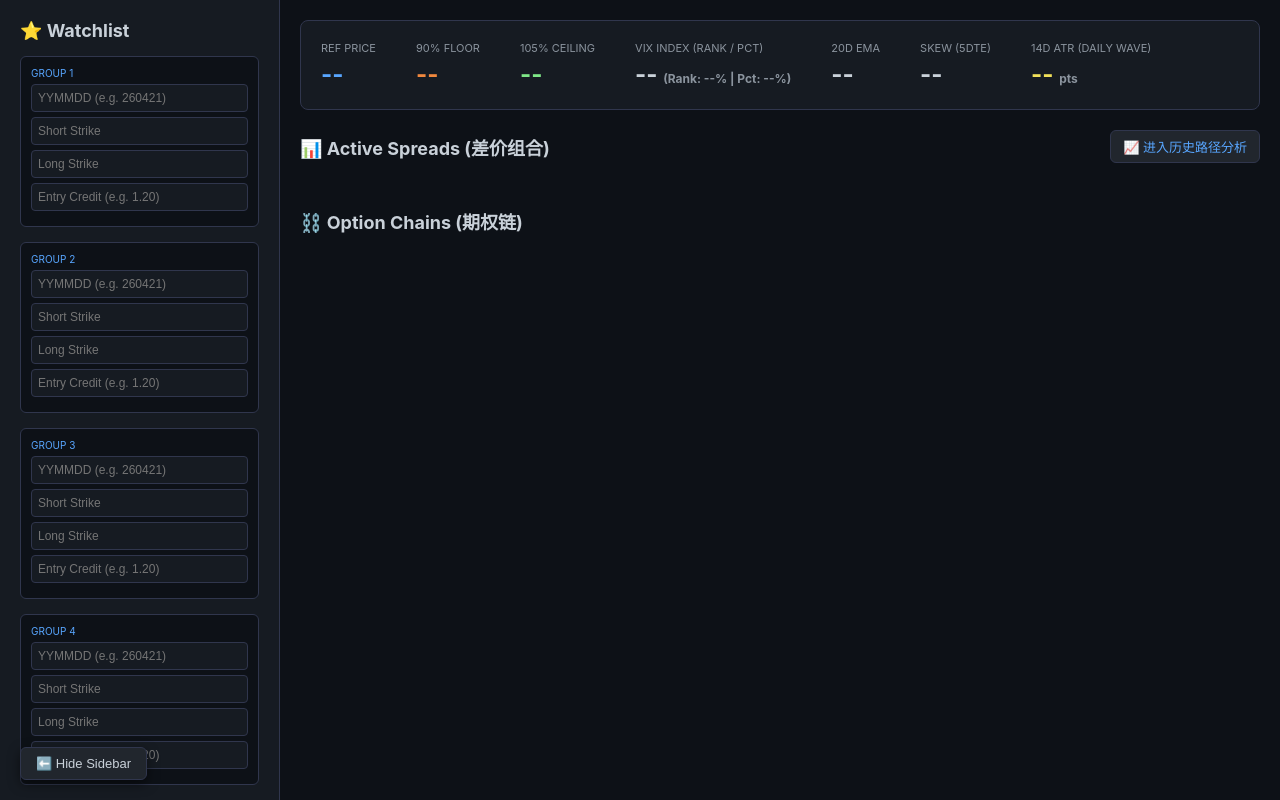
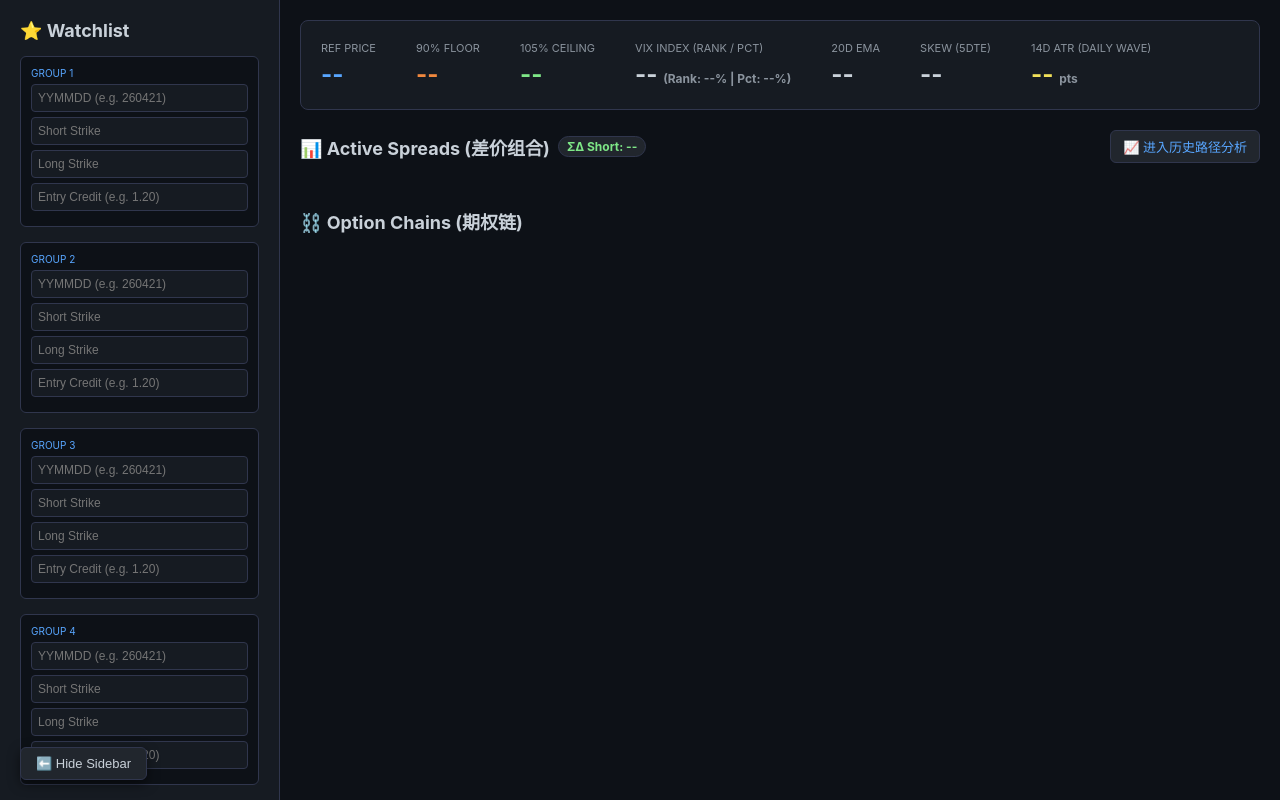
Before and after one commit to binghuodao/xsp, a Flask app: page / in a window 1280 px wide. Run offline with Flask 3, Linux system fonts and the light colour scheme.

Commit message:
TOTAL SHORT DELTA

```diff
--- a/templates/index.html
+++ b/templates/index.html
@@ -385,6 +385,7 @@
             <div style="display: flex; align-items: center; gap: 8px;">
                 <span>📊 Active Spreads (差价组合)</span>
                 <span id="spread-count" style="font-size: 12px; background: #21262d; border: 1px solid var(--border); padding: 2px 8px; border-radius: 20px; color: #8b949e; display: none;">0 Active</span>
+                <span id="short-delta-sum" style="font-size: 12px; background: #21262d; border: 1px solid var(--border); padding: 2px 8px; border-radius: 20px; color: var(--green);">ΣΔ Short: --</span>
             </div>
             <a href="/history" style="font-size: 13px; color: #58a6ff; text-decoration: none; display: flex; align-items: center; gap: 4px; padding: 6px 12px; background: #21262d; border: 1px solid #30364d; border-radius: 6px; font-weight: 500; transition: background .2s;" onmouseover="this.style.background='#30363d'" onmouseout="this.style.background='#21262d'">
                 📈 进入历史路径分析
@@ -437,10 +438,12 @@
                         if (card) {
                             card.remove();
                         }
+                        delete shortDeltas[i];
                     }
                 }
             });
             updateActiveSpreadCount();
+            updateShortDeltaSum();
         });
 
         socket.on('index_update', d => {
@@ -541,6 +544,18 @@
             const items = Array.from(parent.children);
             items.sort((a,b) => isStr ? a.dataset[key].localeCompare(b.dataset[key]) : parseFloat(a.dataset[key]) - parseFloat(b.dataset[key]));
             items.forEach(it => parent.appendChild(it));
+        }
+
+        // 短腿 Delta 求和追踪
+        const shortDeltas = {};
+
+        function updateShortDeltaSum() {
+            const el = document.getElementById('short-delta-sum');
+            const keys = Object.keys(shortDeltas);
+            if (keys.length === 0) { el.textContent = 'ΣΔ Short: --'; return; }
+            const sum = keys.reduce((acc, k) => acc + shortDeltas[k], 0);
+            el.textContent = `ΣΔ Short: ${sum >= 0 ? '+' : ''}${sum.toFixed(3)}`;
+            el.style.color = sum >= -0.5 ? 'var(--green)' : 'var(--red)';
         }
 
         // 监听差价组合的实时推送并渲染
@@ -787,6 +802,10 @@
             sortElements(container, 'expiry', true);
 
             updateActiveSpreadCount();
+
+            // 更新短腿 Delta 总和
+            shortDeltas[d.group_index] = d.short_delta;
+            updateShortDeltaSum();
         });
 
         function updateActiveSpreadCount() {
```
